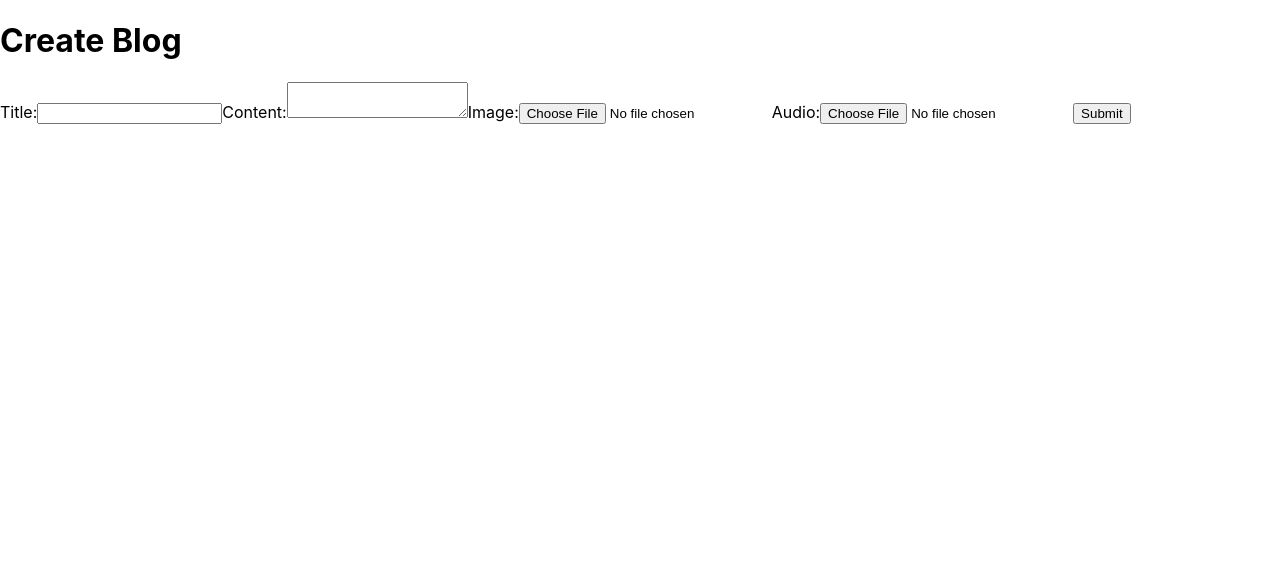
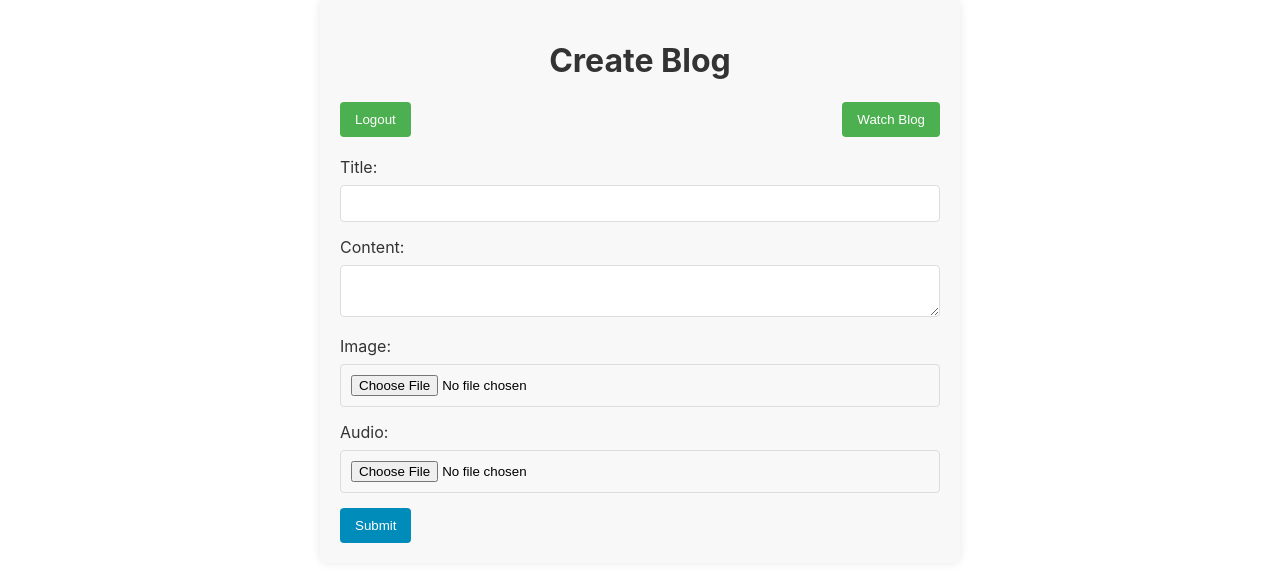
Before and after one commit to cuong01233210/Blog_cnw_v1, a React (Create React App) app in the folder Desktop/blog/: page /create-blog in a window 1280 px wide. Shown: the top 582 px of the page. Built offline with nearby package versions, Linux system fonts and the light colour scheme.

Commit message:
css create-blog 9/1/24 23:37

```diff
--- /dev/null
+++ b/Desktop/blog/src/CreateBlog.css
@@ -0,0 +1,70 @@
+/* CreateBlog.css */
+
+.container {
+  max-width: 600px;
+  margin: 0 auto;
+  padding: 20px;
+  background-color: #f8f8f8;
+  border-radius: 8px;
+  box-shadow: 0 0 10px rgba(0, 0, 0, 0.1);
+}
+
+h1 {
+  color: #333;
+  text-align: center;
+}
+
+.button-container {
+  display: flex;
+  justify-content: space-between;
+  margin-top: 20px;
+}
+
+button {
+  background-color: #4caf50;
+  color: white;
+  padding: 10px 15px;
+  cursor: pointer;
+  border: none;
+  border-radius: 4px;
+  transition: background-color 0.3s ease;
+}
+
+button:hover {
+  background-color: #45a049;
+}
+
+form {
+  margin-top: 20px;
+}
+
+label {
+  display: block;
+  margin-bottom: 8px;
+  color: #333;
+}
+
+input,
+textarea {
+  width: 100%;
+  padding: 10px;
+  margin-bottom: 15px;
+  box-sizing: border-box;
+  border: 1px solid #ddd;
+  border-radius: 4px;
+  transition: border-color 0.3s ease;
+}
+
+input:focus,
+textarea:focus {
+  border-color: #4caf50;
+  outline: none;
+}
+
+button[type="submit"] {
+  background-color: #008cba;
+}
+
+button[type="submit"]:hover {
+  background-color: #0077a3;
+}
--- a/Desktop/blog/src/CreateBlog.js
+++ b/Desktop/blog/src/CreateBlog.js
@@ -1,10 +1,12 @@
 import React, { useState } from "react";
-
+import { useNavigate } from "react-router-dom";
+import "./CreateBlog.css";
 const CreateBlog = () => {
   const [title, setTitle] = useState("");
   const [content, setContent] = useState("");
   const [image, setImage] = useState(null);
   const [audio, setAudio] = useState(null);
+  const navigate = useNavigate();
 
   const handleTitleChange = (e) => {
     setTitle(e.target.value);
@@ -29,9 +31,23 @@ const CreateBlog = () => {
     // Perform blog submission logic here
   };
 
+  const handleLogout = () => {
+    // Perform logout logic here
+    navigate("/login");
+  };
+
+  const handleWatchBlog = () => {
+    // Navigate to WatchBlog page
+    navigate("/watch-blog");
+  };
+
   return (
-    <div>
+    <div className="container">
       <h1>Create Blog</h1>
+      <div className="button-container">
+        <button onClick={handleLogout}>Logout</button>
+        <button onClick={handleWatchBlog}>Watch Blog</button>
+      </div>
       <form onSubmit={handleSubmit}>
         <label htmlFor="title">Title:</label>
         <input
```
